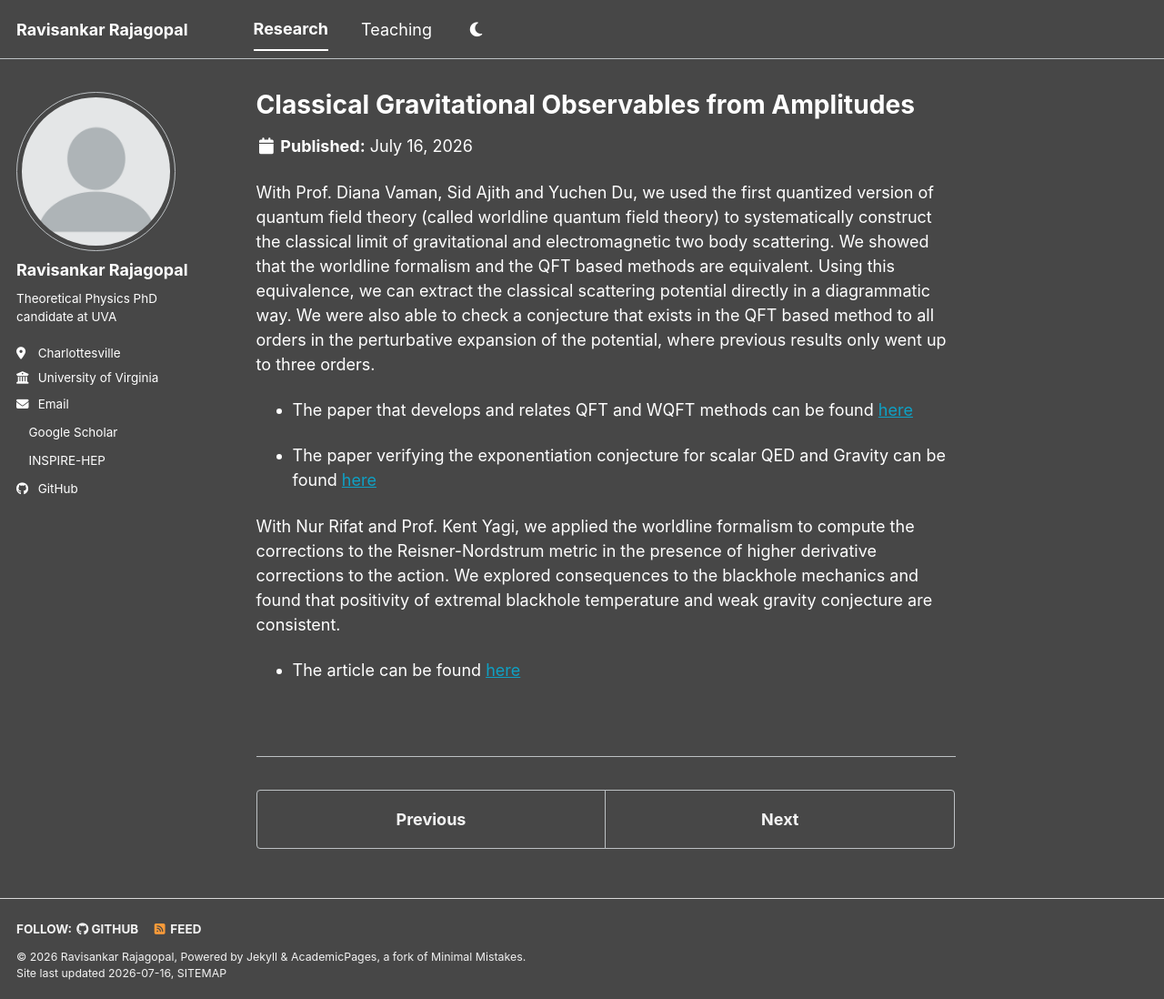
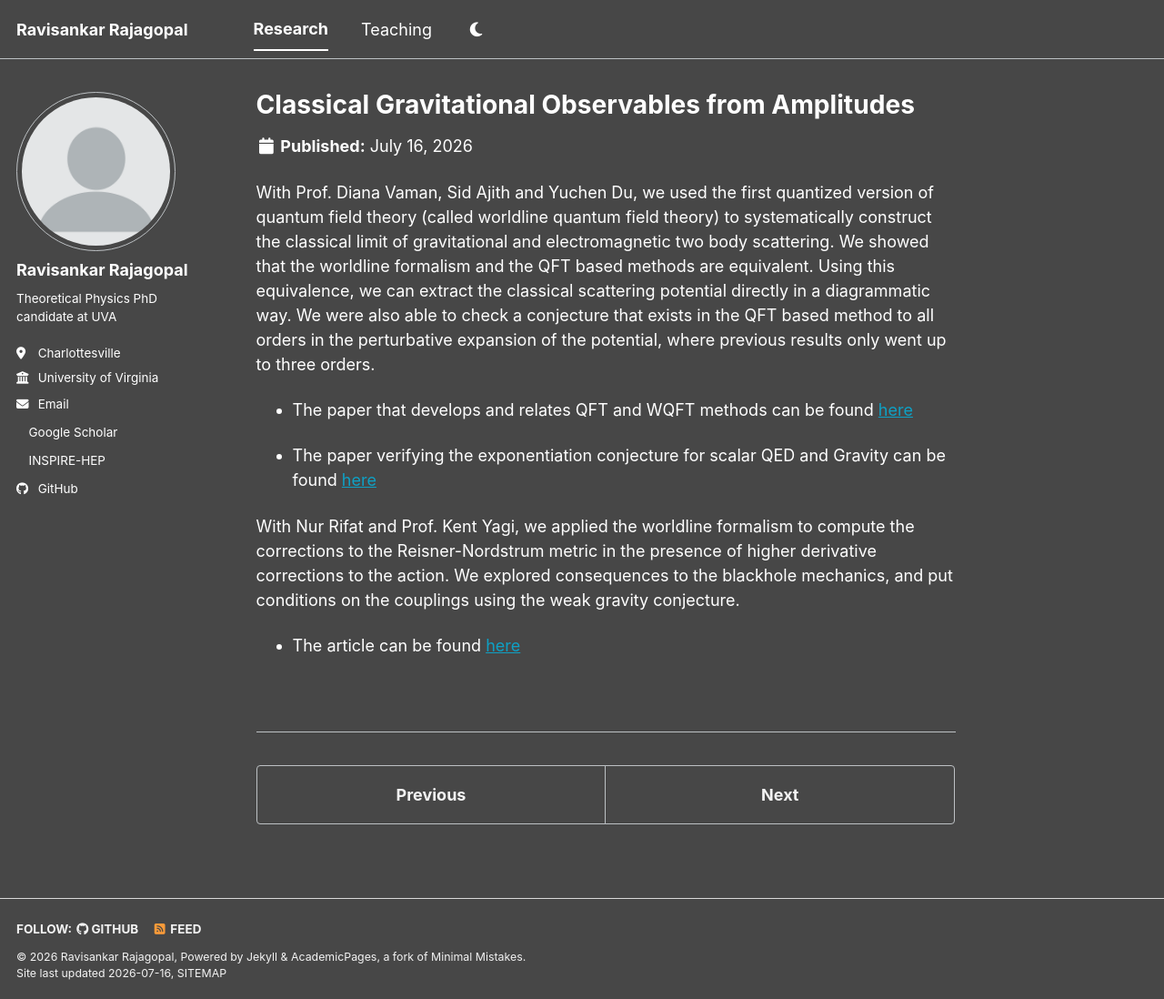
Before and after one commit to ravisankar712/ravisankar712.github.io, a Jekyll site: the page built from _research/eikonal.md, in a window 1280 px wide and 1098 px high. Shown: the whole window at 91% size. Built offline with Jekyll 4.4.1, drawn with Linux system fonts in a browser that asks for light colours; a style sheet for code colours, icons or effects is not loaded.

Commit message:
Update eikonal.md

```diff
--- a/_research/eikonal.md
+++ b/_research/eikonal.md
@@ -9,6 +9,6 @@ With Prof. Diana Vaman, Sid Ajith and Yuchen Du, we used the first quantized ver
 
 - The paper verifying the exponentiation conjecture for scalar QED and Gravity can be found [here](https://inspirehep.net/literature/2830449)
 
-With Nur Rifat and Prof. Kent Yagi, we applied the worldline formalism to compute the corrections to the Reisner-Nordstrum metric in the presence of higher derivative corrections to the action. We explored consequences to the blackhole mechanics and found that positivity of extremal blackhole temperature and weak gravity conjecture are consistent.
+With Nur Rifat and Prof. Kent Yagi, we applied the worldline formalism to compute the corrections to the Reisner-Nordstrum metric in the presence of higher derivative corrections to the action. We explored consequences to the blackhole mechanics, and put conditions on the couplings using the weak gravity conjecture.
 
 - The article can be found [here](https://inspirehep.net/literature/3163030)
```
